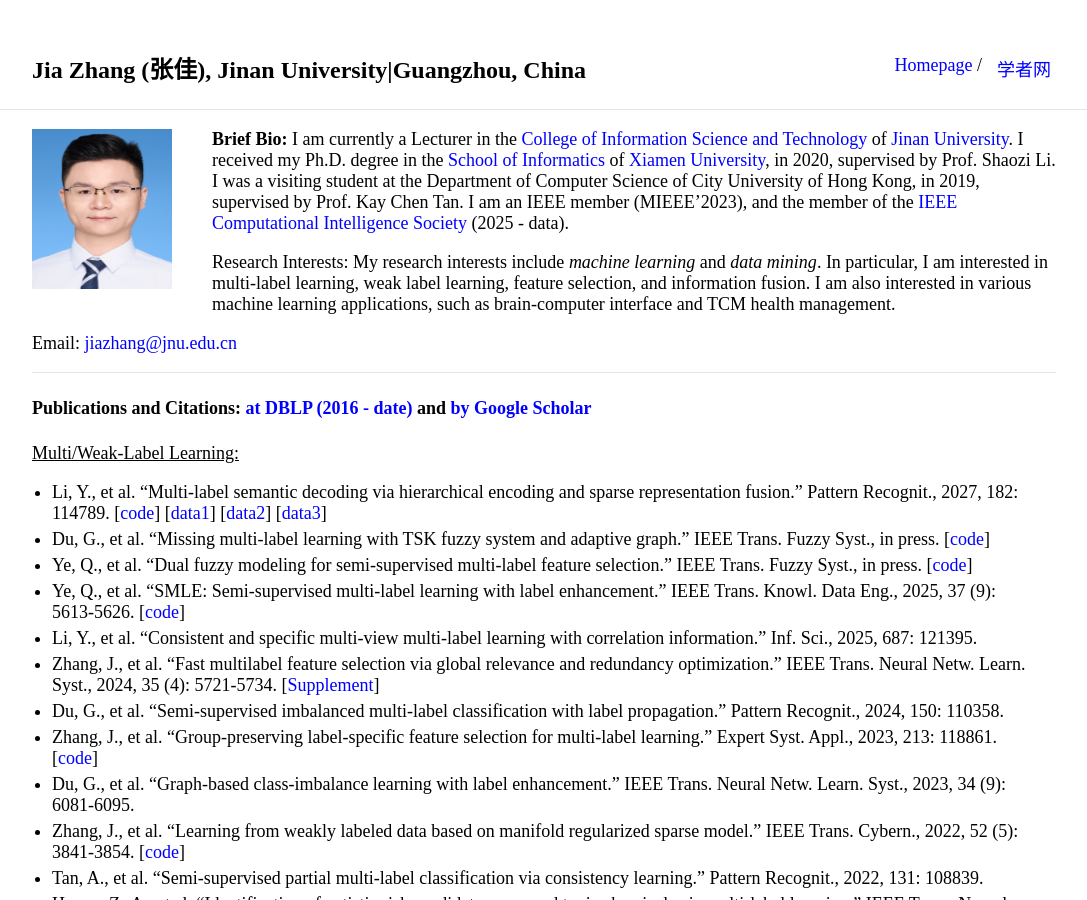
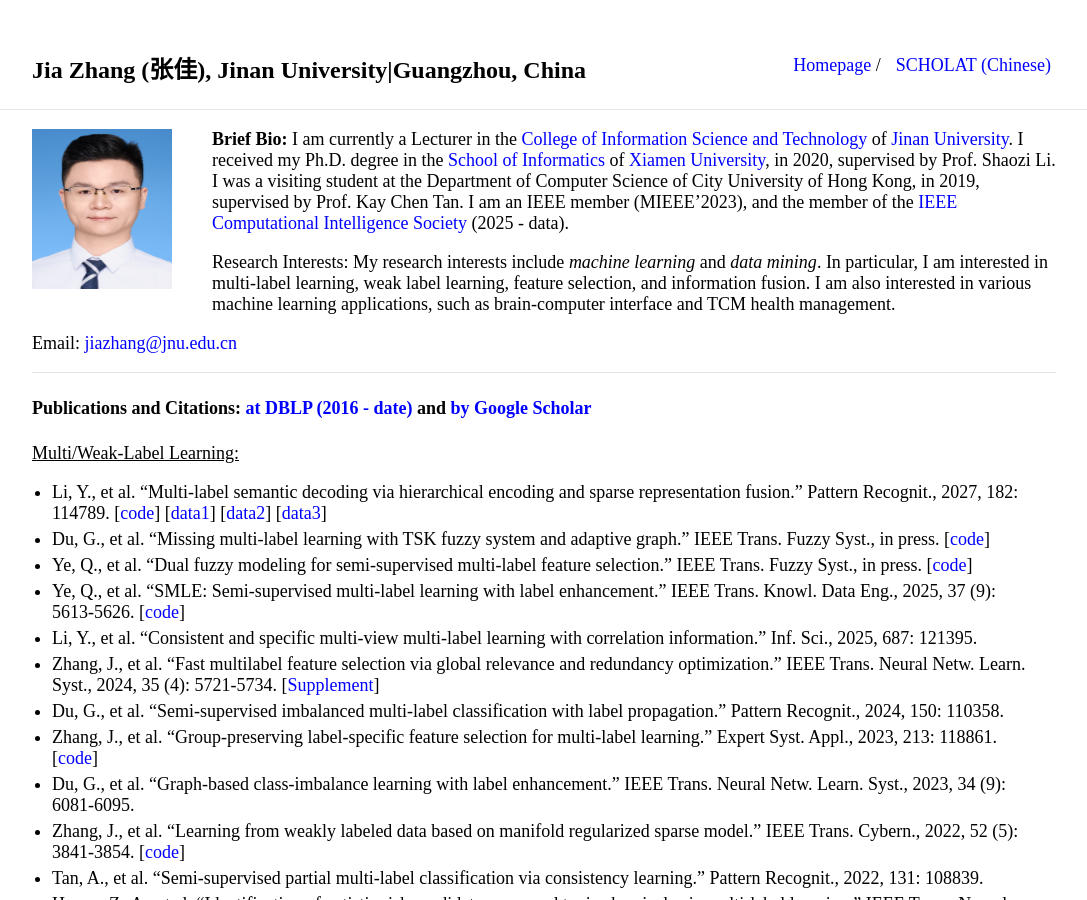
Before and after one commit to jiazhang-ml/jiazhang-ml.github.io, a Jekyll site: the page built from index.md, in a window 1280 px wide and 900 px high. Shown: the whole window, without its empty margins (96-1183 px from the left). Built offline with Jekyll 4.4.1, drawn with Linux system fonts in a browser that asks for light colours.

Commit message:
Update _config.yml

```diff
--- a/_config.yml
+++ b/_config.yml
@@ -17,5 +17,5 @@ nav:
 
  - name: "Homepage"
    link: "index"
- - name: "学者网"
+ - name: "SCHOLAT (Chinese)"
    link: "https://www.scholat.com/jiazhang"
```
